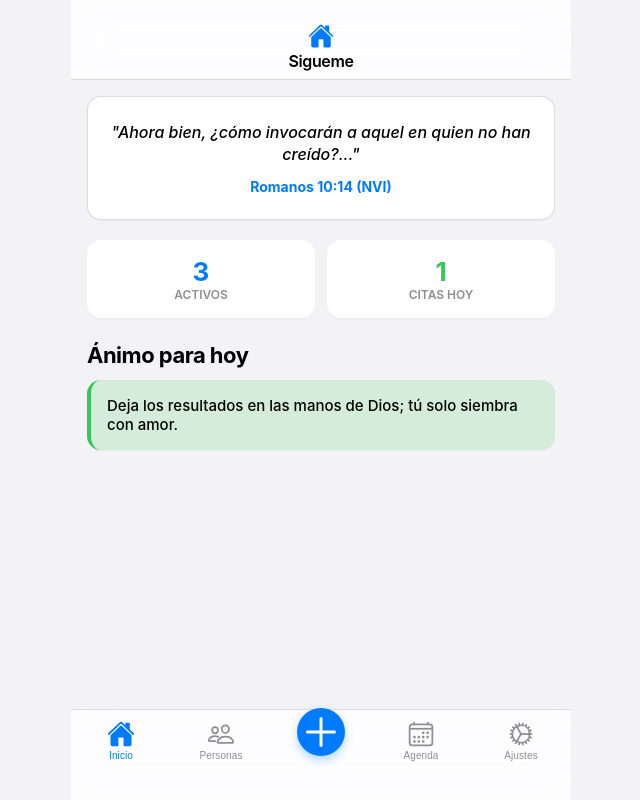
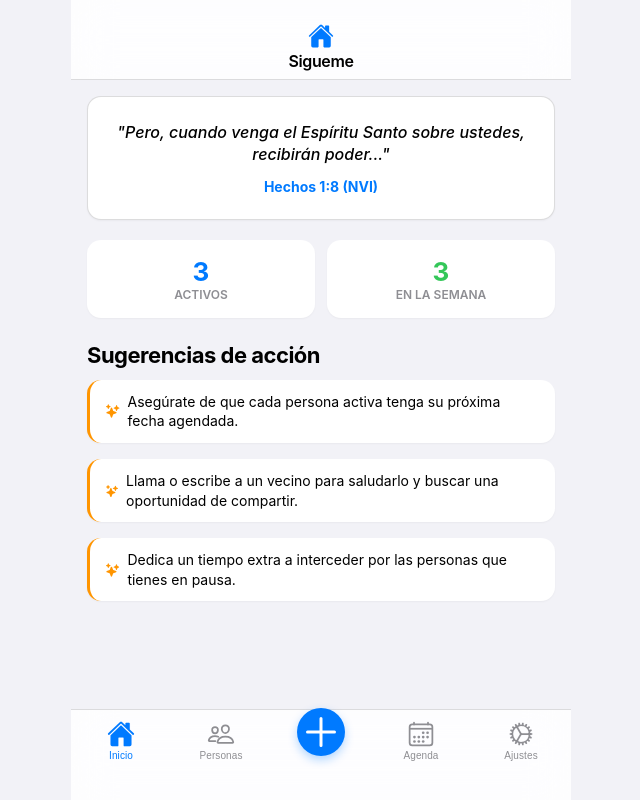
Before and after one commit to carloscercado/estudios-biblicos, a website: page index.html in a window 1280 px wide. Shown: the whole page, without its empty margins (319-959 px from the left). Drawn offline with nearby package versions, Linux system fonts and the light colour scheme.

Commit message:
UI: Refined minimalist style, updated dashboard with 3 suggestions and weekly counters, and reverted status to TERMINADO.

```diff
--- a/app.js
+++ b/app.js
@@ -11,10 +11,23 @@ const DEFAULT_CURRICULUM = [
 
 const DAILY_VERSES = [
     { text: "Por tanto, vayan y hagan discípulos de todas las naciones...", ref: "Mateo 28:19 (NVI)" },
-    { text: "A la verdad, no me avergüenzo del evangelio, pues es poder de Dios...", ref: "Romanos 1:16 (NVI)" },
+    { text: "Todo lo puedo en Cristo que me fortalece.", ref: "Filipenses 4:13 (NVI)" },
     { text: "Vayan por todo el mundo y anuncien las buenas nuevas a toda criatura.", ref: "Marcos 16:15 (NVI)" },
-    { text: "Ahora bien, ¿cómo invocarán a aquel en quien no han creído?...", ref: "Romanos 10:14 (NVI)" },
-    { text: "Pero, cuando venga el Espíritu Santo sobre ustedes, recibirán poder...", ref: "Hechos 1:8 (NVI)" }
+    { text: "Tu palabra es una lámpara a mis pies y una luz en mi camino.", ref: "Salmo 119:105 (NVI)" },
+    { text: "Pero, cuando venga el Espíritu Santo sobre ustedes, recibirán poder...", ref: "Hechos 1:8 (NVI)" },
+    { text: "Busquen primeramente el reino de Dios y su justicia...", ref: "Mateo 6:33 (NVI)" },
+    { text: "El amor es paciente, es bondadoso. El amor no es envidioso ni jactancioso...", ref: "1 Corintios 13:4 (NVI)" }
+];
+
+const FOLLOWUP_RECOMMANDATIONS = [
+    "Escribe a alguien que falto a su último estudio: 'Te extrañamos, espero estés bien'.",
+    "Pide a Dios hoy sabiduría específica para el próximo tema que vas a enseñar.",
+    "Revisa tu lista de 'En Pausa' y envía un versículo de ánimo a uno de ellos.",
+    "Ora por fortaleza para la persona que tiene más dificultades en el discipulado.",
+    "Asegúrate de que cada persona activa tenga su próxima fecha agendada.",
+    "Pregunta a tu discípulo: '¿Cómo puedo orar por ti especialmente esta semana?'",
+    "Comparte un testimonio corto de lo que Dios hizo en tu vida esta semana.",
+    "Invita a alguien a un tiempo de café informal, fuera de la estructura del estudio."
 ];
 
 const NO_APPT_SUGGESTIONS = [
@@ -325,7 +338,7 @@ const app = {
             const gCalUrl = utils.getGoogleCalendarUrl(person, targetIso, location, type, studyId);
             window.open(gCalUrl, '_blank');
 
-            app.showToast('Cita guardada y enviada a Google Calendar');
+            app.showToast('Cita agendada (Status: Activo)');
             app.navigate('agenda');
         },
         cancelAppointment(personId) {
@@ -346,16 +359,16 @@ const app = {
 
             db.addStudyRecord(personId, studyId, notes);
 
-            // Check for COMPLETADO
+            // Check for TERMINADO
             const curr = db.getCurriculum();
             const completedIds = p.studies.map(s => s.studyId);
             const allDone = curr.every(c => completedIds.includes(c.id));
             if(allDone) {
-                p.status = 'COMPLETADO';
+                p.status = 'TERMINADO';
                 db.savePerson(p);
-                app.showToast('¡Felicidades! Todos los estudios completados.');
+                app.showToast('¡Felicidades! Todo terminado.');
             } else {
-                app.showToast('Cita marcada como completada');
+                app.showToast('Cita realizada');
             }
 
             app.navigate('agenda');
@@ -419,31 +432,39 @@ const views = {
 
         const people = db.getPeople();
         const activePeople = people.filter(p => p.status === 'ACTIVO');
-        let todayAppointments = 0;
+
+        let weeklyAppointments = 0;
+        const now = new Date();
+        const nextWeek = new Date(now.getTime() + 7 * 86400000);
 
         people.forEach(p => {
-            if(p.nextAppointment && new Date(p.nextAppointment).toDateString() === new Date().toDateString()) todayAppointments++;
+            if(p.nextAppointment) {
+                const apptDate = new Date(p.nextAppointment);
+                if(apptDate >= now && apptDate <= nextWeek) weeklyAppointments++;
+            }
         });
 
-        let suggestionHtml = '';
-        let suggestionList = todayAppointments === 0 ? NO_APPT_SUGGESTIONS : HAS_APPT_SUGGESTIONS;
-        let suggestionTitle = todayAppointments === 0 ? 'Sugerencia de acción' : 'Ánimo para hoy';
-        let accentColor = todayAppointments === 0 ? 'var(--warning)' : 'var(--success)';
-        let bgColor = todayAppointments === 0 ? 'var(--accent-light)' : '#d4edda';
-
-        let suggestionIndex = parseInt(localStorage.getItem('suggestionIndex') || 0);
-        if(storedDate !== todayStr) {
-            suggestionIndex = Math.floor(Math.random() * suggestionList.length);
-            localStorage.setItem('suggestionIndex', suggestionIndex);
+        // Get 3 random suggestions
+        const allSuggestions = [...NO_APPT_SUGGESTIONS, ...HAS_APPT_SUGGESTIONS, ...FOLLOWUP_RECOMMANDATIONS];
+        const sampled = [];
+        const indices = new Set();
+        while(sampled.length < 3 && sampled.length < allSuggestions.length) {
+            let idx = Math.floor(Math.random() * allSuggestions.length);
+            if(!indices.has(idx)) {
+                indices.add(idx);
+                sampled.push(allSuggestions[idx]);
+            }
         }
 
-        suggestionHtml = `
-        <div class="section-title">${suggestionTitle}</div>
-        <div class="card" style="border-left: 4px solid ${accentColor}; background: ${bgColor};">
-            <div style="font-size:15px; color:var(--text-main); font-weight:500;">
-                ${suggestionList[suggestionIndex]}
-            </div>
-        </div>`;
+        const suggestionHtml = `
+            <div class="section-title">Sugerencias de acción</div>
+            ${sampled.map(s => `
+                <div class="card suggestion-item">
+                    <ion-icon name="sparkles" style="color:var(--warning); margin-right:8px;"></ion-icon>
+                    <div style="font-size:14px; color:var(--text-main); line-height:1.4;">${s}</div>
+                </div>
+            `).join('')}
+        `;
 
         return `
             <div class="verse-card">
@@ -457,8 +478,8 @@ const views = {
                    <div style="font-size:12px; font-weight:600; color:var(--text-muted); text-transform:uppercase;">Activos</div>
                 </div>
                 <div class="card" style="flex:1; margin:0; text-align:center;">
-                   <div style="font-size:26px; font-weight:700; color:var(--success)">${todayAppointments}</div>
-                   <div style="font-size:12px; font-weight:600; color:var(--text-muted); text-transform:uppercase;">Citas Hoy</div>
+                   <div style="font-size:26px; font-weight:700; color:var(--success)">${weeklyAppointments}</div>
+                   <div style="font-size:12px; font-weight:600; color:var(--text-muted); text-transform:uppercase;">En la Semana</div>
                 </div>
             </div>
 
@@ -475,7 +496,7 @@ const views = {
          people.sort((a,b) => new Date(b.startDate) - new Date(a.startDate));
 
          html += people.map(p => {
-             const statusClass = p.status === 'COMPLETADO' ? 'status-completado' : (p.status === 'CANCELADO' ? 'status-cancelado' : '');
+             const statusClass = p.status === 'TERMINADO' ? 'status-terminado' : (p.status === 'CANCELADO' ? 'status-cancelado' : '');
              return `
              <div class="person-item ${statusClass}" onclick="app.navigate('detail', '${p.id}')">
                  <div class="person-avatar">${p.name.charAt(0).toUpperCase()}</div>
@@ -538,22 +559,24 @@ const views = {
 
             <div class="section-title">Historial</div>
             ${p.studies.length === 0 ? `<div class="card text-center" style="color:var(--text-muted);">Sin tiempos registrados.</div>` :
-              [...p.studies].reverse().map((s, idx, arr) => {
-                  const isLast = idx === 0; // reverse() means index 0 is the original last item
+              [...p.studies].reverse().map((s, idx) => {
+                  const isLast = idx === 0;
                   const scurr = curr.find(c => c.id === s.studyId);
-                  const titleStr = s.studyId === 0 ? "Tiempo de ánimo / Convivencia" : (scurr ? scurr.title : 'Estudio Especial');
+                  const titleStr = s.studyId === 0 ? "Tiempo de ánimo" : (scurr ? scurr.title : 'Estudio');
 
                   return `
-                      <div class="card" style="padding:16px; ${isLast ? 'border: 1px solid var(--accent);' : ''}">
-                          <div style="display:flex; justify-content:space-between; margin-bottom:6px;">
-                              <strong style="color:var(--text-main); font-size:15px;">${titleStr}</strong>
-                              <span style="font-size:13px; color:var(--text-muted)">${utils.formatDate(s.date)}</span>
+                      <div class="card history-item">
+                          <div style="display:flex; justify-content:space-between; align-items:flex-start;">
+                              <div style="flex:1;">
+                                  <div style="font-weight:600; font-size:15px; color:var(--text-main);">${titleStr}</div>
+                                  <div style="font-size:12px; color:var(--text-muted); margin-bottom:4px;">${utils.formatDate(s.date)}</div>
+                                  ${isLast ?
+                                     `<div contenteditable="true" class="minimal-edit" onblur="app.handlers.updateLastStudyNotes('${p.id}', this.innerText)">${s.notes || 'Añadir notas...'}</div>`
+                                     : `<div style="font-size:14px; color:var(--text-muted);">${s.notes || 'Sin notas.'}</div>`
+                                  }
+                              </div>
+                              ${isLast ? `<ion-icon name="create-outline" style="color:var(--accent); font-size:18px;"></ion-icon>` : ''}
                           </div>
-                          ${isLast ?
-                             `<textarea id="edit-last-notes" class="form-textarea" style="font-size:14px; margin-bottom:10px;">${s.notes || ''}</textarea>
-                              <button class="btn-primary" style="padding:6px 12px; font-size:12px; width:auto;" onclick="app.handlers.updateLastStudyNotes('${p.id}', document.getElementById('edit-last-notes').value)">Actualizar Notas</button>`
-                             : `<div style="font-size:14px; color:var(--text-muted);">${s.notes || 'Sin anotaciones.'}</div>`
-                          }
                       </div>`
               }).join('')
             }
--- a/styles.css
+++ b/styles.css
@@ -157,10 +157,10 @@ body {
 .person-info { flex: 1; overflow: hidden; }
 .person-name { font-weight: 600; font-size: 16px; margin-bottom: 2px; letter-spacing: -0.3px; white-space: nowrap; text-overflow: ellipsis; overflow: hidden; }
 .person-meta { font-size: 13px; color: var(--text-muted); }
-.person-item.status-completado { background-color: #d4edda; border: 1px solid var(--success); }
+.person-item.status-terminado { background-color: #d4edda; border: 1px solid var(--success); }
 .person-item.status-cancelado { background-color: #f8d7da; border: 1px solid var(--danger); }
-.person-item.status-completado .person-name, .person-item.status-cancelado .person-name { color: #000; }
-.person-item.status-completado .person-meta, .person-item.status-cancelado .person-meta { color: #444; }
+.person-item.status-terminado .person-name, .person-item.status-cancelado .person-name { color: #000; }
+.person-item.status-terminado .person-meta, .person-item.status-cancelado .person-meta { color: #444; }
 
 .whatsapp-btn {
   background: var(--success); color: white; border: none;
@@ -183,15 +183,33 @@ body {
 .form-input:focus, .form-select:focus, .form-textarea:focus { outline: none; border-color: var(--accent); background: var(--bg-secondary); }
 
 .btn-primary {
-  background: var(--accent); color: white; border: none; width: 100%;
-  padding: 16px; border-radius: 12px; font-size: 17px; font-weight: 600;
-  box-shadow: 0 4px 10px rgba(0,122,255,0.2); transition: opacity 0.2s; cursor:pointer;
+  background: var(--bg-secondary); color: var(--accent); border: 1.5px solid var(--accent); width: 100%;
+  padding: 12px; border-radius: 12px; font-size: 15px; font-weight: 600;
+  transition: all 0.2s; cursor:pointer;
   display: flex; align-items: center; justify-content: center; gap: 8px;
+  box-shadow: none;
 }
-.btn-primary:active { opacity: 0.7; }
+.btn-primary:active { background: var(--accent); color: white; }
+
 .btn-danger {
-  background: var(--danger-light); color: var(--danger); box-shadow: none;
+  color: var(--danger); border-color: var(--danger); background: var(--bg-secondary);
 }
+.btn-danger:active { background: var(--danger); color: white; }
+
+/* Dashboard & History Refinements */
+.suggestion-item {
+  display: flex; align-items: center; padding: 12px 16px; border-left: 3px solid var(--warning);
+}
+
+.history-item { padding: 12px 16px; margin-bottom: 8px; border: 0.5px solid var(--glass-border); }
+
+.minimal-edit {
+  font-size: 14px; color: var(--text-main); margin-top: 4px; padding: 4px 6px;
+  border-radius: 6px; border: 1px dashed transparent; transition: 0.2s;
+  min-height: 24px; outline: none;
+}
+.minimal-edit:focus { border-color: var(--accent); background: var(--bg-primary); }
+.minimal-edit:empty:before { content: attr(placeholder); color: var(--text-muted); }
 
 .list-item-action {
   display: flex; justify-content: space-between; align-items: center; padding: 12px 0; border-bottom: 1px solid var(--glass-border);
```
